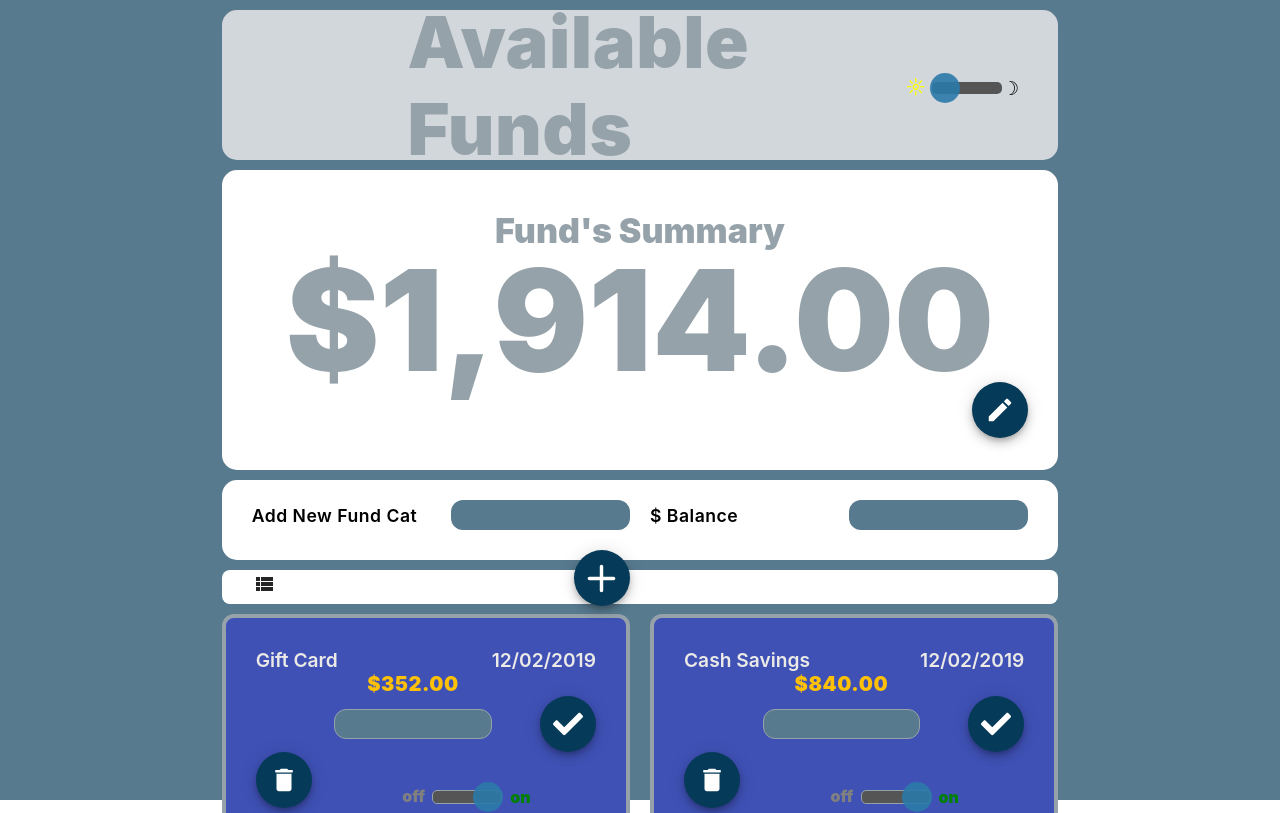
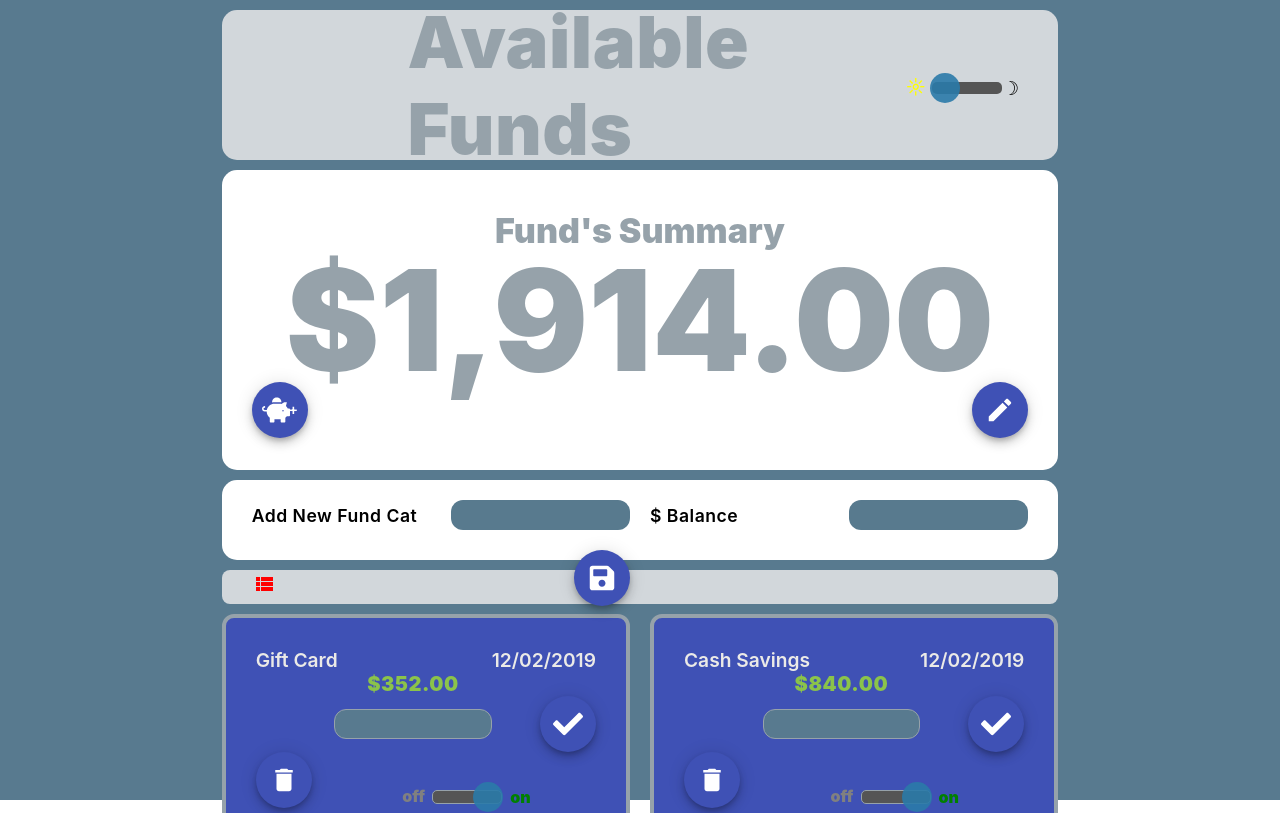
Before and after one commit to dioscarr/Available-Funds, a React (Create React App) app: page / in a window 1280 px wide. Shown: the top 813 px of the page. Built offline with nearby package versions, Linux system fonts and the light colour scheme.

Commit message:
working on the layout

```diff
--- a/src/App.js
+++ b/src/App.js
@@ -1,4 +1,4 @@
-import React, {useState, useReducer, useContext, useEffect} from 'react';
+import React, {useState, useReducer, useEffect} from 'react';
 import ManageFunds from './components/ManageFunds';
 import './App.scss';
 import {db} from './store/storeSettings';
@@ -16,6 +16,8 @@ function App() {
     console.log("render");
     localStorage.setItem('dark', JSON.stringify(darkMode));
     dispatch({type:'THEMEMODE',payload:{mode:darkMode}});
+
+
   },[darkMode]);
 
   useEffect(()=>{
@@ -80,8 +82,10 @@ function App() {
         <div id="ToolsBarRoot">
           <ToolsBar />
         </div>
-        <div data-theme={state.dataTheme.theme} id="FundsView" className="CollectionOfAvailFunds">
-        <FundsView />
+        <div  data-theme={state.dataTheme.theme}
+              data-accounts-layout={state.dataTheme.acts_theme}
+            id="FundsView" className="CollectionOfAvailFunds">
+          <FundsView />
         </div>
       {/* <div id="item4">
         <GroceryShoppingView />
--- a/src/App.scss
+++ b/src/App.scss
@@ -5,10 +5,13 @@
 }
 
 :root{
+  --acts-cardlist-layout-text-color:red;
   --text-color:#96a2aa;
   --HeaderRoot-bk-color:#d2d7db;
   --ManageFundsRoot-bk-color:#ffffff;
   --ManageFundsRoot-text-color:#96a2aa;
+  --ToolsBarRoot-bk-color:#d2d7db;
+
 
 
   --ActsBox:repeat(auto-fit, minmax(320px, 1fr));
@@ -41,11 +44,17 @@
 }
 
 [data-theme="dark"]{
+  --acts-cardlist-layout-text-color:black;
   --text-color:#c7c7c7;
   --HeaderRoot-bk-color:#173855;
   --ManageFundsRoot-bk-color:#173855;
   --ManageFundsRoot-text-color:#96a2aa;
+  --ToolsBarRoot-bk-color:#d2d7db;
 
+}
+
+[data-accounts-layout="list"]
+{
   --ActsBox:repeat(auto-fit, minmax(100%, 1fr));
   --Acts-Box-Padding:10px 30px;
 
@@ -70,6 +79,13 @@
   --acts-grid-area-gDel-justify:center;
   --acts-grid-area-gAct-justify:center;
 }
+
+.acts_layout
+{
+  color: var(--acts-cardlist-layout-text-color);
+}
+
+
 
 
 
@@ -165,8 +181,7 @@
   //grid-row: 4;
   grid-column: 2/6;
   padding: 2px 30px;
-
-  background-color: var(--ManageFundsRoot-bk-color);
+  background-color: var(--ToolsBarRoot-bk-color);
   border-radius: 8px;
   color: var(--primary-color);
   font-size: 24px;
@@ -189,14 +204,22 @@
   height: 100%;
   background-color: var(--ManageFundsRoot-bk-color);
   display: grid;
-  grid-template-columns: 1fr;
+  grid-template-columns: 100px auto 100px;
   grid-template-rows: 2fr 4fr 2fr;
 }
 .FundsSummaryRoot div{
   grid-column: 1;
 }
 .FundsSummaryRoot div:nth-child(1){
+  grid-row: 3;
+  grid-column:1;
+  justify-self: start;
+  align-self: center;
+
+}
+.FundsSummaryRoot div:nth-child(2){
   grid-row: 1;
+  grid-column:1/4;
   font-size: 34px;
   color: var(--ManageFundsRoot-text-color);
   font-weight: 900;
@@ -205,8 +228,9 @@
 
 }
 
-.FundsSummaryRoot div:nth-child(2){
+.FundsSummaryRoot div:nth-child(3){
   grid-row: 2;
+  grid-column:1/4;
   font-size: 11vw;
   font-weight: 900;
   justify-self: center;
@@ -214,8 +238,9 @@
   min-height: 120px;
   color:var(--ManageFundsRoot-text-color);
 }
-.FundsSummaryRoot div:nth-child(3){
+.FundsSummaryRoot div:nth-child(4){
   grid-row: 3;
+  grid-column:3;
   justify-self: end;
   align-self: center;
 }
@@ -316,7 +341,7 @@
   grid-area:gBal;
   justify-self: var(--acts-grid-area-gBal-justify);
   align-self: var(--acts-grid-area-gBal-align);
-  color: #FFC107;
+  color: #8BC34A;
   font-size:20px;
   font-weight:900;
   letter-spacing: .55px;;
@@ -451,7 +476,7 @@ input[type="checkbox"].checkbox + label {
 
 .MuiFab-primary {
   color: #fff;
-  background-color:#053a58!important;
+  background-color:#3f51b5 !important;
   justify-self: end;
 }
 .MuiFab-primary:hover {
--- a/src/components/FundsSummary.js
+++ b/src/components/FundsSummary.js
@@ -2,17 +2,22 @@ import React, {useContext} from 'react';
 import {db} from '../store/storeSettings';
 
 import {Fab} from '@material-ui/core';
-import { FaCheck } from 'react-icons/fa';
+import { FaPiggyBank } from 'react-icons/fa';
 import {MdEdit} from 'react-icons/md'
 
 const FundsSummary = () =>{
 const {state,dispatch} = useContext(db);
     return(
         <div className = "FundsSummaryRoot">
+            <div>
+                <Fab onClick={()=>dispatch({type:'',payload:{}})} color="primary" aria-label="add">
+                    <FaPiggyBank style={{fontSize:'28px',fontWeight:'900'}} />+
+                </Fab>
+            </div>
             <div>Fund's Summary</div>
             <div>${state.SummaryTotals.TotalBalance}</div>
             <div>
-                <Fab onClick={()=>{}} color="primary" aria-label="edit">
+                <Fab onClick={()=>dispatch({type:'',payload:{}})} color="primary" aria-label="edit">
                 <MdEdit style={{fontSize:'30px'}} />
                 </Fab>
             </div>
--- a/src/components/ManageFunds.js
+++ b/src/components/ManageFunds.js
@@ -5,7 +5,7 @@ import {db} from '../store/storeSettings';
 import {getCurrentDate} from '../utility/utilities';
 
 import {Fab} from '@material-ui/core';
-import { IoIosAdd } from 'react-icons/io';
+import { FaSave } from 'react-icons/fa';
 
 const ManageFunds = (props)=>{
     const {dispatch} = useContext(db);
@@ -24,7 +24,7 @@ const ManageFunds = (props)=>{
         <input type="text" name="Ibalance" onChange={setField}  value={fields.Ibalance} />
         <div>{(isBalanceValid())?"Valid":"Not Valid"}</div>
         <Fab onClick={Add} color="primary" aria-label="add">
-          <IoIosAdd style={{fontSize:'55px',fontWeight:'900'}} />
+          <FaSave style={{fontSize:'28px',fontWeight:'900'}} />
         </Fab>
       </div>
     );
--- a/src/components/ToolsBar.js
+++ b/src/components/ToolsBar.js
@@ -1,5 +1,7 @@
-import React from 'react';
+import React,{useEffect, useContext} from 'react';
+import {db} from '../store/storeSettings';
 import {MdViewList} from 'react-icons/md';
+import {IoIosCard} from 'react-icons/io';
 
 
 const ViewType = {
@@ -7,16 +9,28 @@ const ViewType = {
     Card:'card'
 }
 const ToolsBarItems = [
-    {id:1, viewType:ViewType.List, name:ViewType.List},
+    {id:1, viewType:ViewType.List, name:ViewType.List, icon:"MdViewList"}
+    ,{id:2, viewType:ViewType.Card, name:ViewType.Card, icon:"IoIosCard"}
 ]
 
-const ToolsBar = () =>
+const ToolsBar = (props) =>
 {
+    const {state, dispatch} = useContext(db);
+
+    useEffect(()=>{
+
+    },[]);
+
+
     return(
         <div id="ToolsBar_Root">
            {ToolsBarItems.map(item=>
             <div key={item.id} className={`ToolsBarItem${item.id}`}>
-                <MdViewList />
+
+                     {(item.icon==="MdViewList"&&state.dataTheme.acts_theme==="")&& (<MdViewList className="acts_layout" onClick={()=>{dispatch({type:'UPDATEACTSTHEME',payload:{theme:'list'}});}} />)}
+                     {(item.icon==="IoIosCard"&&state.dataTheme.acts_theme==="list")&& (<IoIosCard className="acts_layout" onClick={()=>{dispatch({type:'UPDATEACTSTHEME',payload:{theme:''}});}} />)}
+
+
             </div>
            )}
         </div>
--- a/src/index.js
+++ b/src/index.js
@@ -3,6 +3,9 @@ import ReactDOM from 'react-dom';
 import './index.css';
 import App from './App';
 import * as serviceWorker from './serviceWorker';
+
+//app.listen(3000, () => console.log("Server listening on port 3000!"));
+
 
 ReactDOM.render(<App />, document.getElementById('root'));
 
--- a/src/store/data.js
+++ b/src/store/data.js
@@ -4,8 +4,9 @@ const dataTheme = {
   light:''
   ,dark:'dark'
   ,theme:''
-
-
+  ,acts_list_layout:'list'
+  ,acts_card_layout:'card'
+  ,acts_theme:''
 }
 
 const dataGroceryTodo =
--- a/src/store/dbReducer.js
+++ b/src/store/dbReducer.js
@@ -4,6 +4,10 @@ import {sum} from '../utility/utilities';
   {
     switch(action.type)
     {
+      case 'UPDATEACTSTHEME':
+            const selectedTheme = action.payload.theme;
+            state.dataTheme.acts_theme = selectedTheme;
+        return {...state}
       case 'THEMEMODE':
         const theme =  (action.payload.mode)?state.dataTheme.dark:state.dataTheme.light;
         state.dataTheme.theme=theme;
```
Also changed, not shown: src/components/ToggleItem.js (indentation only).
